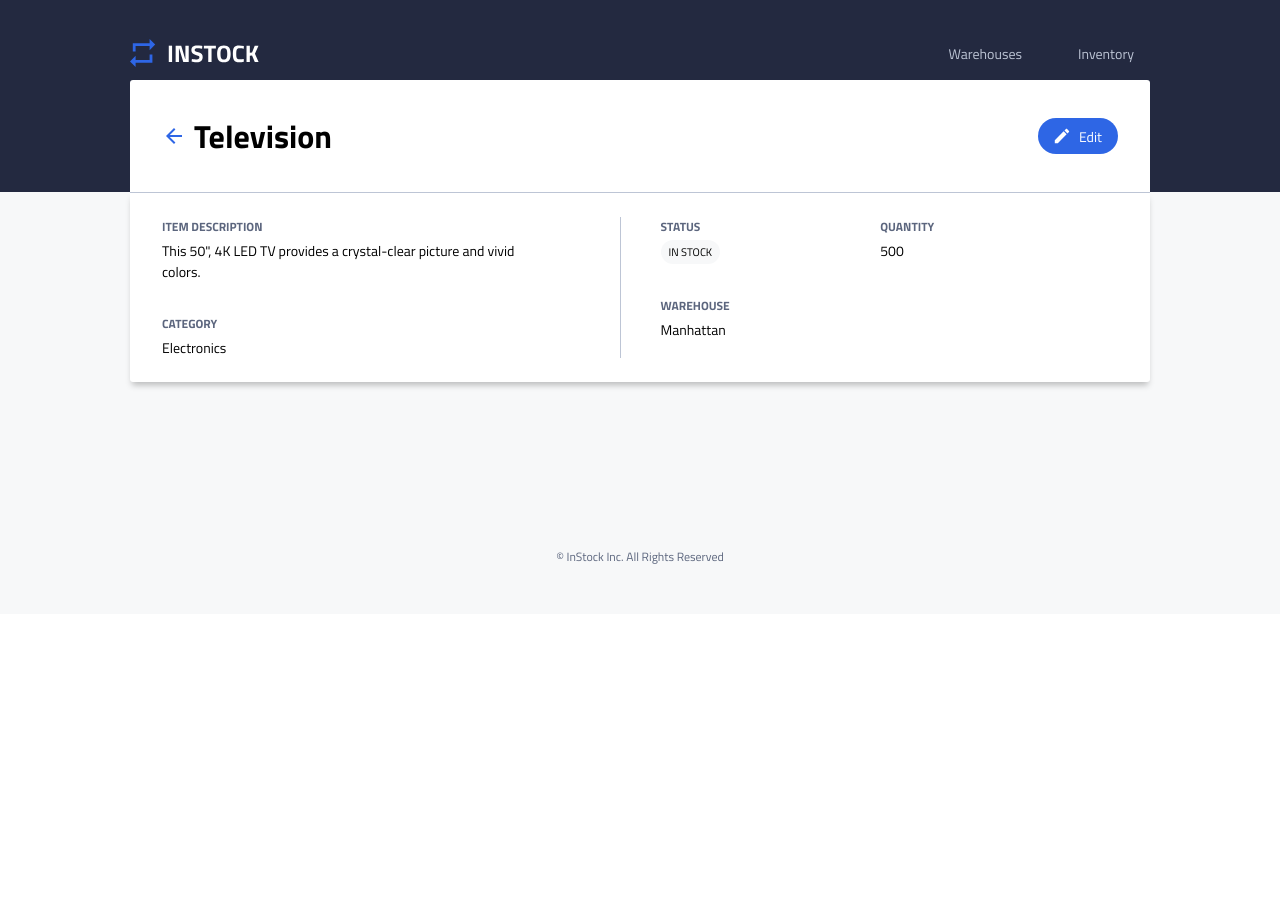
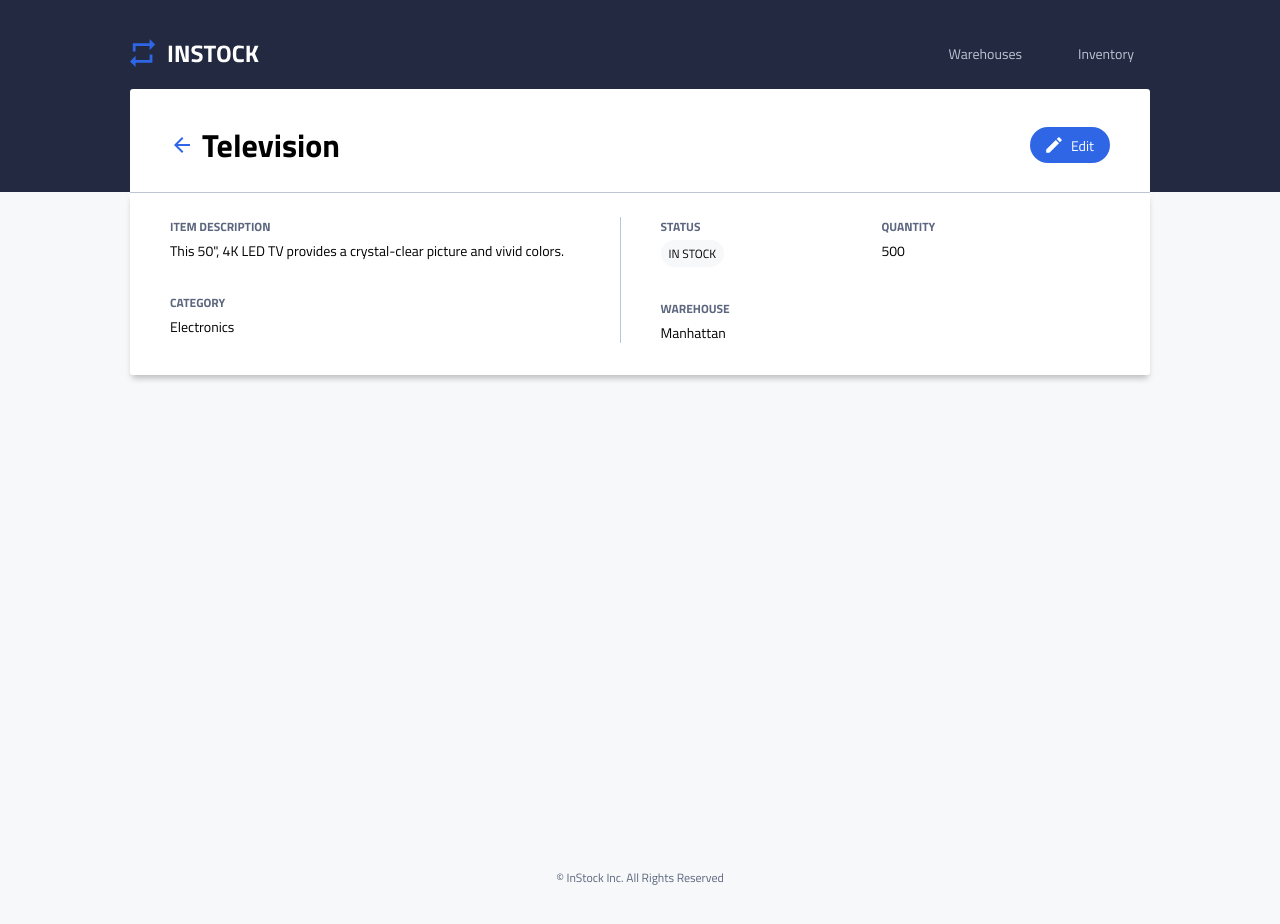
Before and after one commit to j-stax/instock-client, a React (Vite) app: page / in a window 1280 px wide. Shown: the top 924 px of the page. Before the commit the page ends 800 px from the top, so only its background shows below. Built offline with nearby package versions, Linux system fonts and the light colour scheme; no server answers.

Commit message:
InventoryDetails - Finish tablet and desktop styling.

```diff
--- a/src/pages/InventoryDetails/InventoryDetails.jsx
+++ b/src/pages/InventoryDetails/InventoryDetails.jsx
@@ -9,7 +9,7 @@ export default function InventoryDetails() {
     const { id } = useParams()
     const navigate = useNavigate()
 
-    // TODO: USEEFFECT TO FETCH INVENTORY STOCK DETAILS + TABLET AND DESKTOP VIEWS
+    // TODO: USEEFFECT TO FETCH INVENTORY STOCK DETAILS AND CHANGE INSTOCK COLOR DYNAMICALLY
 
 
     const goBack = (e) => {
@@ -52,7 +52,7 @@ export default function InventoryDetails() {
                             <div>
                                 <h4 className="inv-details__item-label">STATUS</h4>
                                 <p
-                                    className="inv-details__item-text inv-details__item-text--status"
+                                    className={`inv-details__item-text inv-details__item-text--status`}
                                 >IN STOCK</p>
                             </div>
                             <div>
--- a/src/pages/InventoryDetails/InventoryDetails.scss
+++ b/src/pages/InventoryDetails/InventoryDetails.scss
@@ -31,6 +31,10 @@
         @include tablet {
             padding: 2rem;
             bottom: 0;
+        }
+
+        @include desktop {
+            padding: 2rem 2.5rem 1.4375rem;
         }
     }
 
@@ -75,7 +79,7 @@
         transform: scale(0.95);
 
         @include tablet {
-            transform: scale(1.2);
+            transform: scale(1.3);
         }
     }
 
@@ -98,8 +102,12 @@
 
         @include tablet {
             flex-direction: row;
-            padding: 1.5rem 2rem;
+            padding: 1.5rem 2rem 2rem;
             gap: 2.5rem;
+        }
+
+        @include desktop {
+            padding: 1.5rem 2.5rem 2rem;
         }
     }
 
@@ -125,6 +133,10 @@
             @include tablet {
                 width: 85%;
             }
+
+            @include desktop {
+                width: 100%;
+            }
         }
 
         &--status {
@@ -132,6 +144,20 @@
             background-color: $bg-light-grey;
             font-size: $m-h4;
             border-radius: 1.25rem;
+
+            @include tablet {
+                font-size: $h4;
+            }
+        }
+    }
+
+    &__instock {
+        &--green {
+            color: $green;
+        }
+
+        &--red {
+            color: $red;
         }
     }
 
@@ -168,4 +194,12 @@
 .bottom-margin-section {
     height: 4.375rem;
     margin: 0 -1rem;
+
+    @include tablet {
+        height: 32rem;
+    }
+
+    @include desktop {
+        height: 24.875rem;
+    }
 }
```
